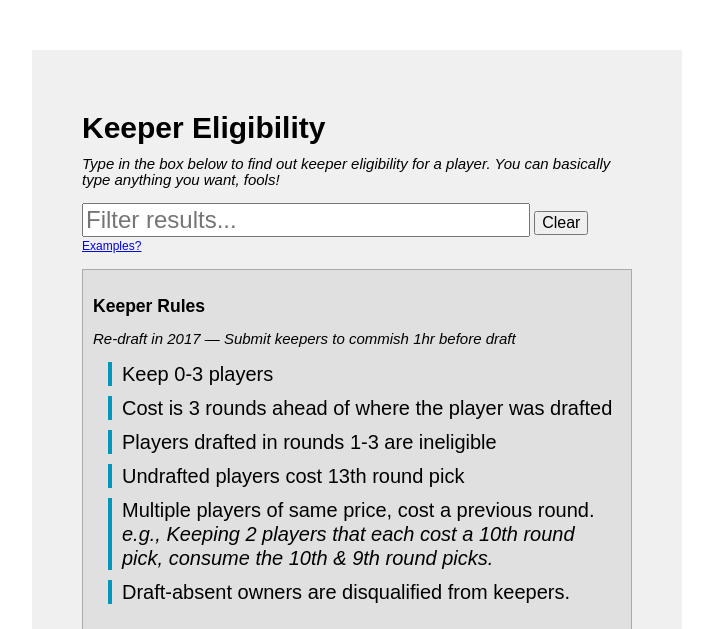
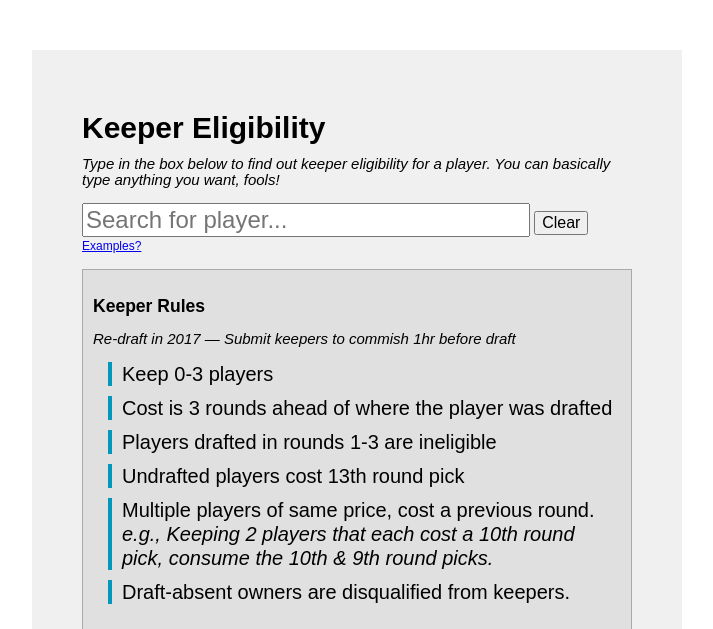
Before and after one commit to SuperRhino/commissioner.club, a PHP site: page /keepers/index.php in a window 1280 px wide. Shown: the top 629 px of the page, without its empty margins (283-996 px from the left). Run offline with PHP 8.4, Linux system fonts and the light colour scheme.

Commit message:
Update placeholder.

```diff
--- a/keepers/index.php
+++ b/keepers/index.php
@@ -31,7 +31,7 @@
 		<h1>Keeper Eligibility</h1>
 		<p><em>Type in the box below to find out keeper eligibility for a player. You can basically type anything you want, fools!</em></p>
 		<p>
-			<input type="text" placeholder="Filter results..." name="filter-keepers" value="" /> <input type="button" value="Clear" id="clear-filter" /><br />
+			<input type="text" placeholder="Search for player..." name="filter-keepers" value="" /> <input type="button" value="Clear" id="clear-filter" /><br />
 			<a href="#" id="show-examples">Examples?</a>
 		</p>
 		<p class="examples">
```
